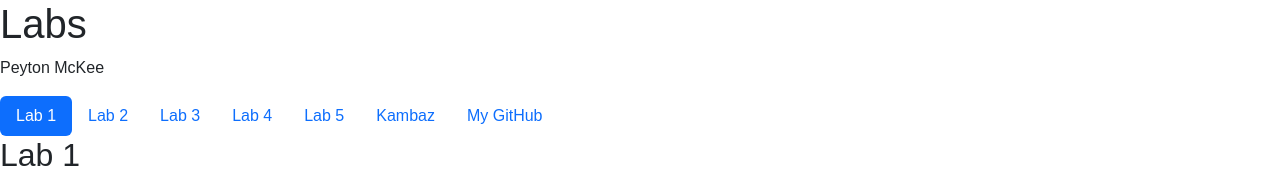
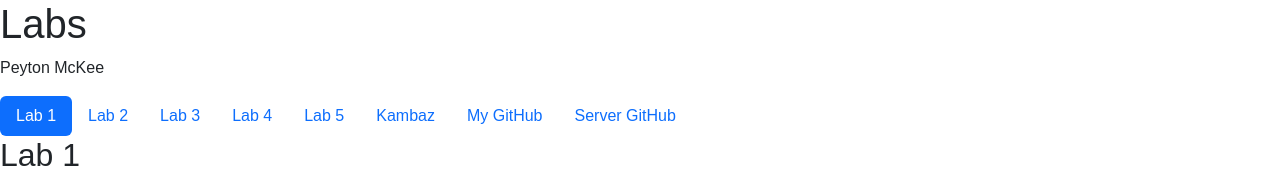
Before and after one commit to Peyton-McKee/kambaz-react-web-app, a React (Vite) app: page /#/Labs/Lab1 in a window 1280 px wide. Shown: the top 186 px of the page. Built offline with nearby package versions, Linux system fonts and the light colour scheme.

Commit message:
Add TOC for Server

```diff
--- a/src/Labs/TOC.tsx
+++ b/src/Labs/TOC.tsx
@@ -28,6 +28,14 @@ export default function TOC() {
           My GitHub
         </Nav.Link>
       </Nav.Item>
+      <Nav.Item>
+        <Nav.Link
+          id="wd-github"
+          href="https://github.com/Peyton-McKee/kambaz-node-server-app"
+        >
+          Server GitHub
+        </Nav.Link>
+      </Nav.Item>
     </Nav>
   );
 }
```
